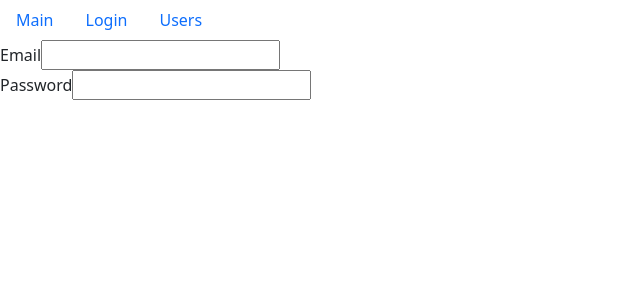
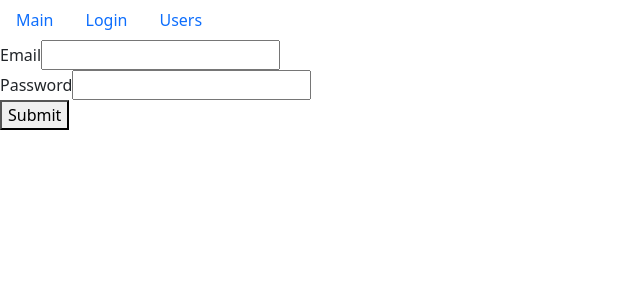
Before and after one commit to Yupiter78/fast-company_project_repetition_of_forms, a React (Create React App) app: page /login in a window 1280 px wide. Shown: the top 300 px of the page, without its empty margins (0-640 px from the left). Built offline with nearby package versions, Linux system fonts and the light colour scheme.

Commit message:
fast-company_project repetition of forms__✨Дорогие ученики, обещанные во время эфира  ссылки:__6

```diff
--- a/src/app/layouts/login.jsx
+++ b/src/app/layouts/login.jsx
@@ -11,8 +11,13 @@
         console.log(target.name);
     };
 
+    const handleSubmit = (event) => {
+        event.preventDefault();
+        console.log(data);
+    };
+
     return (
-        <form action="">
+        <form onSubmit={handleSubmit}>
             <TextField
                 label="Email"
                 name="email"
@@ -26,6 +31,7 @@
                 value={data.password}
                 onChange={handleChange}
             />
+            <button type="submit">Submit</button>
         </form>
     );
 };
```
